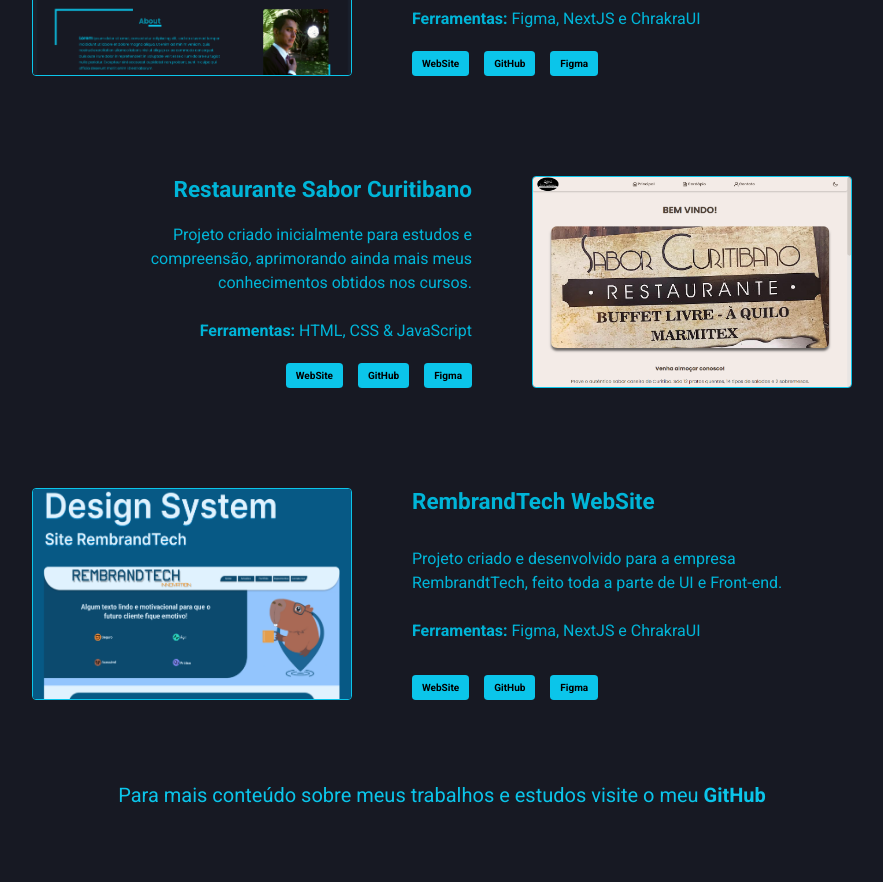
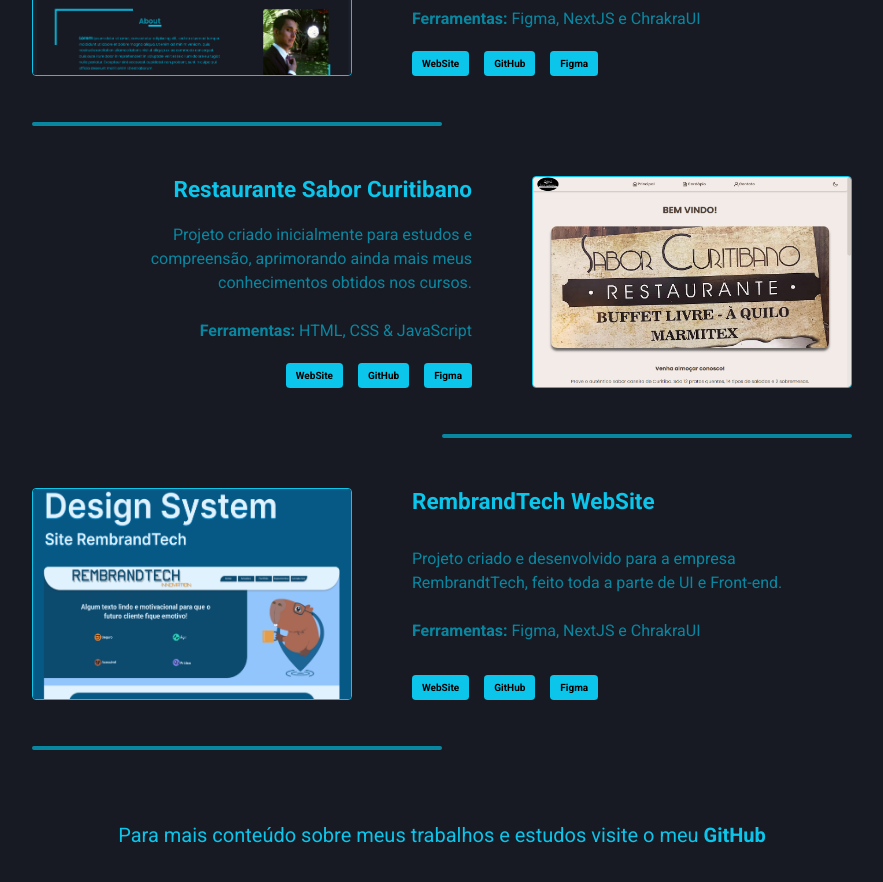
Before and after one commit to MayconTrix/MB-Portfolio, a Next.js app: page / in a window 1280 px wide. Shown: the part 1900-2782 px from the top of the page, without its empty margins (198-1081 px from the left). Built offline with nearby package versions, Linux system fonts and the light colour scheme.

Commit message:
Update V0.4a

```diff
--- a/src/components/Head/index.tsx
+++ b/src/components/Head/index.tsx
@@ -101,7 +101,7 @@
           </Breadcrumb>
           <Img
             src="/CloudSun.svg"
-            margin="0 6.6rem"
+            margin="0 4rem"
             alt="Mudar para tema claro"
             title="Tema"
           />
--- a/src/components/Portfolio/components/PortfolioCard.tsx
+++ b/src/components/Portfolio/components/PortfolioCard.tsx
@@ -15,6 +15,7 @@
   textDirection: any;
   image: string;
   title: string;
+  alt: string;
   description: string;
   webHref: string;
   gitHref: string;
@@ -26,24 +27,30 @@
     <>
       {PORTFOLIO.map((card: PortfolioCardProps, index) => (
         <Box key={index}>
-          <Flex marginTop="10rem" direction={card.direction}>
+          <Flex
+            position="relative"
+            marginTop="10rem"
+            direction={card.direction}
+          >
             <Img
               width="32rem"
               height="21.2rem"
               borderRadius="0.4rem"
               border="1px solid #0BC5EA"
               src={card.image}
+              title={card.title}
+              alt={card.alt}
             />
             <Flex
               direction="column"
-              color="cyan.500"
               margin="0 6rem"
               justify="space-between"
               textAlign={card.textDirection}
             >
-              <Heading>{card.title}</Heading>
+              <Heading color="cyan.400">{card.title}</Heading>
               <Text
                 width="38rem"
+                color="cyan.700"
                 dangerouslySetInnerHTML={{ __html: card.description }}
               />
               <Flex
@@ -77,6 +84,13 @@
                 </Button>
               </Flex>
             </Flex>
+            <Box
+              position="absolute"
+              bottom="-20"
+              borderRadius="4px"
+              borderBottom="0.4rem solid #0987A0"
+              width="50%"
+            />
           </Flex>
         </Box>
       ))}
--- a/src/components/Portfolio/index.tsx
+++ b/src/components/Portfolio/index.tsx
@@ -27,7 +27,7 @@
         </Box>
         <PortfolioCard />
       </Flex>
-      <Text color="cyan.400" fontSize="2rem">
+      <Text margin="4rem 0" color="cyan.400" fontSize="2rem">
         Para mais conteúdo sobre meus trabalhos e estudos visite o meu{" "}
         <Box
           as={ReachLink}
--- a/src/components/Que/index.tsx
+++ /dev/null
@@ -1,35 +0,0 @@
-import { Box, Flex, Text } from "@chakra-ui/react";
-
-export function Que() {
-  return (
-    <Flex
-      marginTop="5rem"
-      align="center"
-      justify="center"
-      height="58.8rem"
-      width="100%"
-      backgroundColor="black"
-      bgGradient="linear(159.8deg, gray.900 49.8%, black 50%)"
-      direction="column"
-      gap="3rem"
-    >
-      <Flex direction="column" marginBottom="2rem">
-        <Box as="text" color="cyan.700" fontSize="3.2rem" fontWeight="bold">
-          Que?
-          <Box position="relative">
-            <Box
-              position="absolute"
-              bottom="0"
-              left="0"
-              borderBottom="0.8rem solid #0BC5EA"
-              width="65%"
-            />
-          </Box>
-        </Box>
-        <Text marginTop="1.6rem" color="cyan.500" textAlign="center">
-          Que?
-        </Text>
-      </Flex>
-    </Flex>
-  );
-}
--- /dev/null
+++ b/src/components/Works/index.tsx
@@ -0,0 +1,49 @@
+import { WORKS } from "@/constants/works";
+import { Box, Flex, Img, SimpleGrid, Text } from "@chakra-ui/react";
+
+export function Works() {
+  return (
+    <Flex
+      marginTop="15rem"
+      align="center"
+      // justify="center"
+      height="58.8rem"
+      width="100%"
+      backgroundColor="black"
+      bgGradient="linear(159.8deg, gray.900 49.8%, black 50%)"
+      direction="column"
+      gap="3rem"
+    >
+      <Flex direction="column" marginBottom="2rem">
+        <Box as="text" color="cyan.700" fontSize="3.2rem" fontWeight="bold">
+          Trabalhos
+          <Box position="relative">
+            <Box
+              position="absolute"
+              bottom="0"
+              left="0"
+              borderBottom="0.8rem solid #0BC5EA"
+              width="65%"
+            />
+          </Box>
+        </Box>
+      </Flex>
+      <Text marginTop="1.6rem" color="cyan.500" textAlign="center">
+        Tenho orgulho de ter colaborado com algumas empresas incríveis:
+      </Text>
+      <SimpleGrid columns={{ base: 1, sm: 2, md: 3, lg: 4 }} gap="36px">
+        {WORKS.map((company) => (
+          <Flex key={company.name} id={company.name} alignItems="flex-end">
+            <Img
+              height="12rem"
+              borderRadius="0.8rem"
+              src={company.logo}
+              title={company.title}
+              alt={company.alt}
+            />
+          </Flex>
+        ))}
+      </SimpleGrid>
+    </Flex>
+  );
+}
--- a/src/constants/portfolio.ts
+++ b/src/constants/portfolio.ts
@@ -4,6 +4,7 @@
     textDirection: "start",
     image: "/MyPortfolioCapa.png",
     title: "Portfólio Maycon Batista",
+    alt: "Imagem de uma previa do site",
     description: `Este portfólio foi criado para critérios de aprendizado e uma breve demonstração dos meus conhecimentos.<br /><br />
       <b>Ferramentas:</b> Figma, NextJS e ChrakraUI`,
     webHref: "",
@@ -16,6 +17,7 @@
     textDirection: "end",
     image: "/SaborCuritibano.png",
     title: "Restaurante Sabor Curitibano",
+    alt: "Imagem de uma previa do site",
     description: `Projeto criado inicialmente para estudos e compreensão, aprimorando ainda mais meus conhecimentos obtidos nos cursos.<br /><br />
     <b>Ferramentas:</b> HTML, CSS & JavaScript`,
     webHref: "https://web-restaurant-one.vercel.app/",
@@ -27,6 +29,7 @@
     textDirection: "start",
     image: "/CapaRembrandtech.png",
     title: "RembrandTech WebSite",
+    alt: "Imagem de uma previa do site",
     description: `Projeto criado e desenvolvido para a empresa RembrandtTech, feito toda a parte de UI e Front-end.<br /><br />
       <b>Ferramentas:</b> Figma, NextJS e ChrakraUI`,
     webHref: "",
--- /dev/null
+++ b/src/constants/works.ts
@@ -0,0 +1,11 @@
+export const WORKS = [
+  {
+    name: "RembrandTech",
+    description: "Fábrica de Software",
+    date: "2022-2023",
+    url: "",
+    logo: "RTechLogo.png",
+    title: "Empresa RembrandTech",
+    alt: "Imagem de uma capivara segurando uma copo de café, e o nome da empresa a baixo ",
+  },
+];
--- a/src/pages/index.tsx
+++ b/src/pages/index.tsx
@@ -4,7 +4,7 @@
 import { Head } from "@/components/Head";
 import { Skills } from "@/components/Skills";
 import { Portfolio } from "@/components/Portfolio";
-import { Que } from "@/components/Que";
+import { Works } from "@/components/Works";
 
 export default function Home() {
   return (
@@ -19,7 +19,7 @@
       <About />
       <Skills />
       <Portfolio />
-      <Que />
+      <Works />
       <Footer />
     </Box>
   );
```
Also changed, not shown: public/RTechLogo.png (added).
